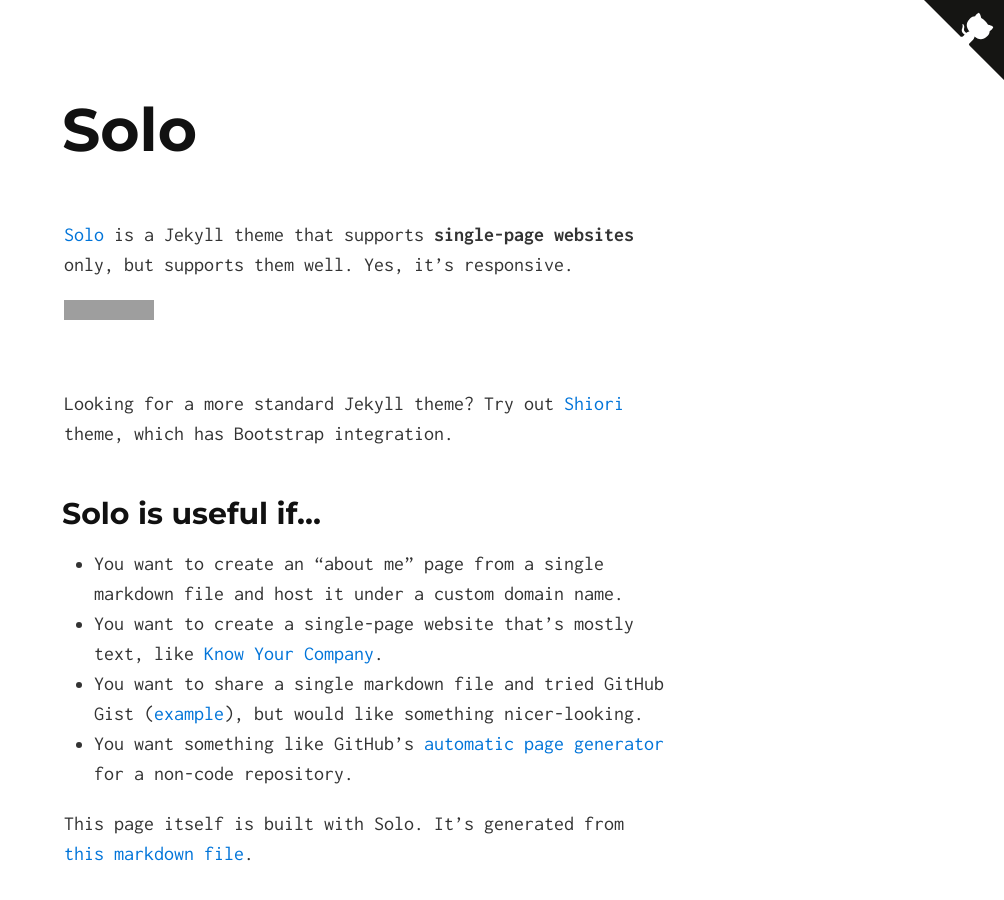
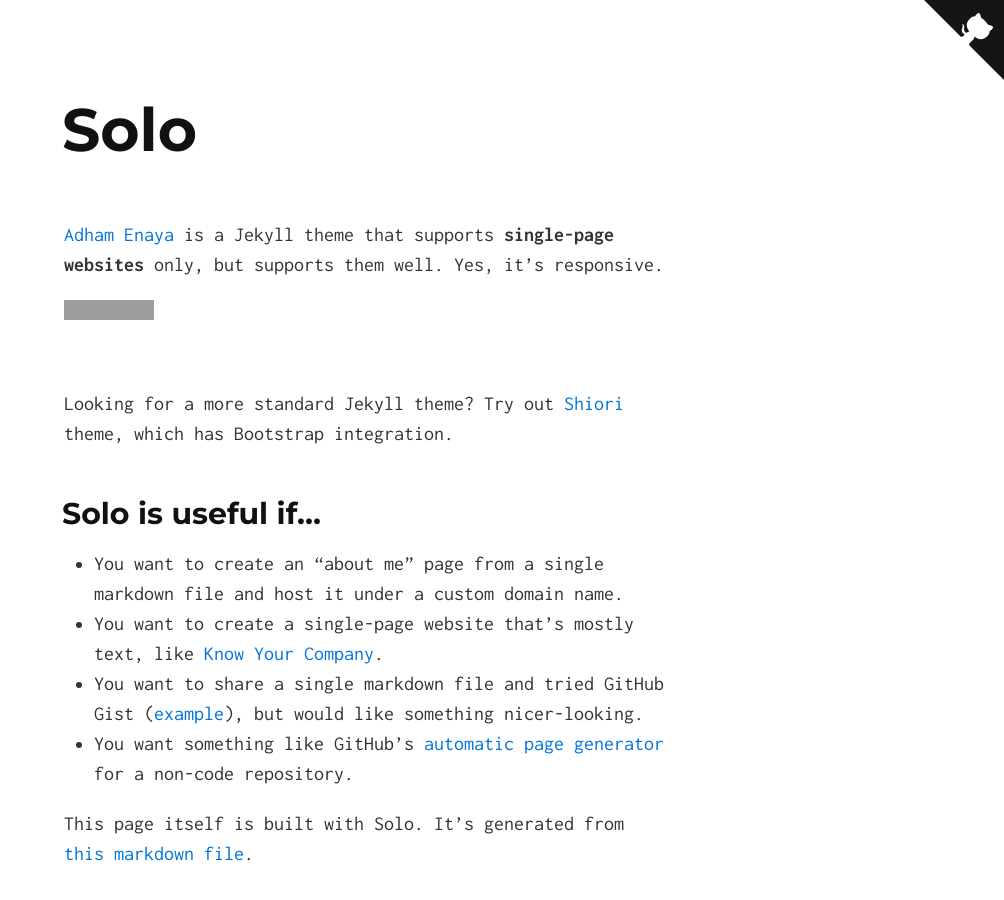
Before and after one commit to adhamenaya/adhamenaya.github.io, a Jekyll site: the page built from index.md, in a window 1280 px wide and 900 px high. Shown: the whole window, without its empty margins (276-1280 px from the left). Built offline with Jekyll 4.4.1, drawn with Linux system fonts in a browser that asks for light colours; grey boxes are pictures that could not be loaded.

Commit message:
Update index.md

```diff
--- a/index.md
+++ b/index.md
@@ -2,7 +2,7 @@
 layout: default
 ---
 
-[Solo](http://chibicode.github.io/solo) is a Jekyll theme that supports **single-page websites** only, but supports them well. Yes, it's responsive.
+[Adham Enaya](http://adhamenaya.github.io) is a Jekyll theme that supports **single-page websites** only, but supports them well. Yes, it's responsive.
 
 <iframe src="https://ghbtns.com/github-btn.html?user=chibicode&amp;repo=solo&amp;type=watch&amp;count=true&amp;size=large"
   allowtransparency="true" frameborder="0" scrolling="0" width="170" height="30"></iframe><br/>
```
